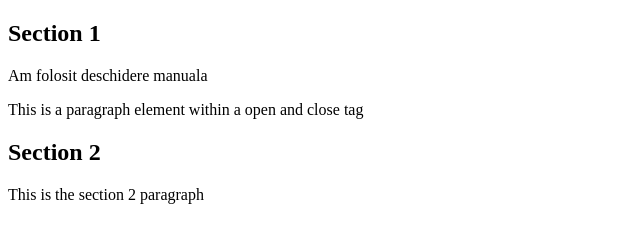
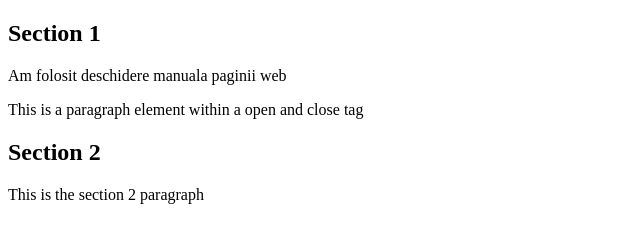
Before and after one commit to alexandrularion/learn-html, a plain HTML site: page 1_basics/index.html in a window 1280 px wide. Shown: the full height of the page, 0-640 px from the left. Drawn offline with Linux system fonts and the light colour scheme.

Commit message:
Updated 1_bascis

```diff
--- a/1_basics/index.html
+++ b/1_basics/index.html
@@ -26,7 +26,7 @@
     <section>
       <!-- The following title shouldn't be deleted -->
       <h1>Section 1</h1>
-      <p>Am folosit deschidere manuala</p>
+      <p>Am folosit deschidere manuala paginii web</p>
       <p>This is a paragraph element within a open and close tag</p>
     </section>
     <!-- Section 2 - This represents the second section of the home page -->
```
